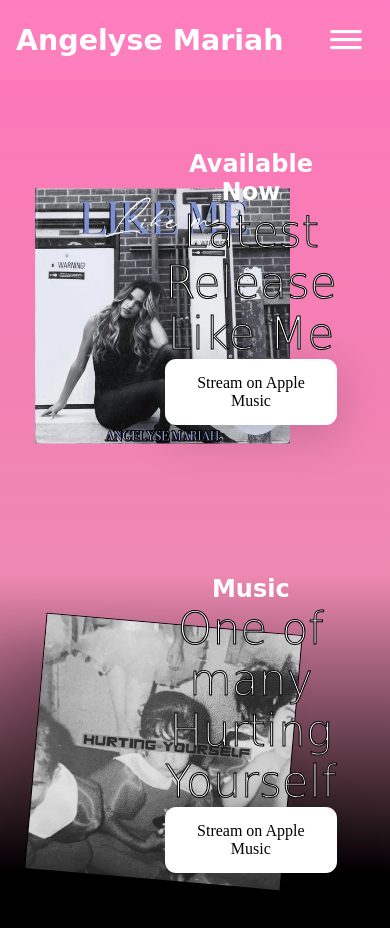
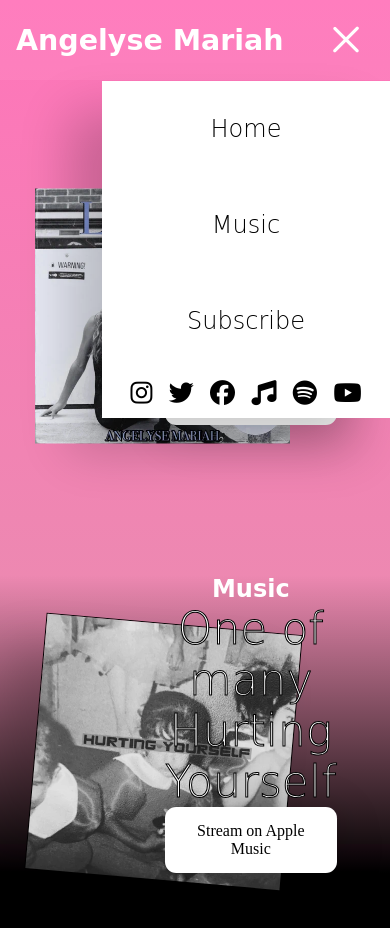
Before and after one commit to TatticDeveloper/AngelyseMariah, a plain HTML site: page index.html in a window 390 px wide. Both pictures are taken after a click on the button 345 px from the left and 40 px from the top of the page. Shown: the top 928 px of the page. Drawn offline with nearby package versions, Linux system fonts and the light colour scheme; a web font is replaced by a local one.

Commit message:
Fix nav_items being opened on default

```diff
--- a/css/index.css
+++ b/css/index.css
@@ -222,7 +222,12 @@ font-family: 'Rubik Glitch', cursive !important;
 		text-align: center;
 		margin: auto;
 	}
-
+	#menu-btn {
+		display: block;
+	}
+	#close-btn {
+		display: none;
+	}
 	.nav__items {
 		position: fixed;
 		top: 3.8rem;
@@ -234,7 +239,7 @@ font-family: 'Rubik Glitch', cursive !important;
 		flex-direction: column;
 		gap: 0;
 		z-index: 3;
-		display: block;
+		display: none;
 		padding: 0;
 	}
 
```
